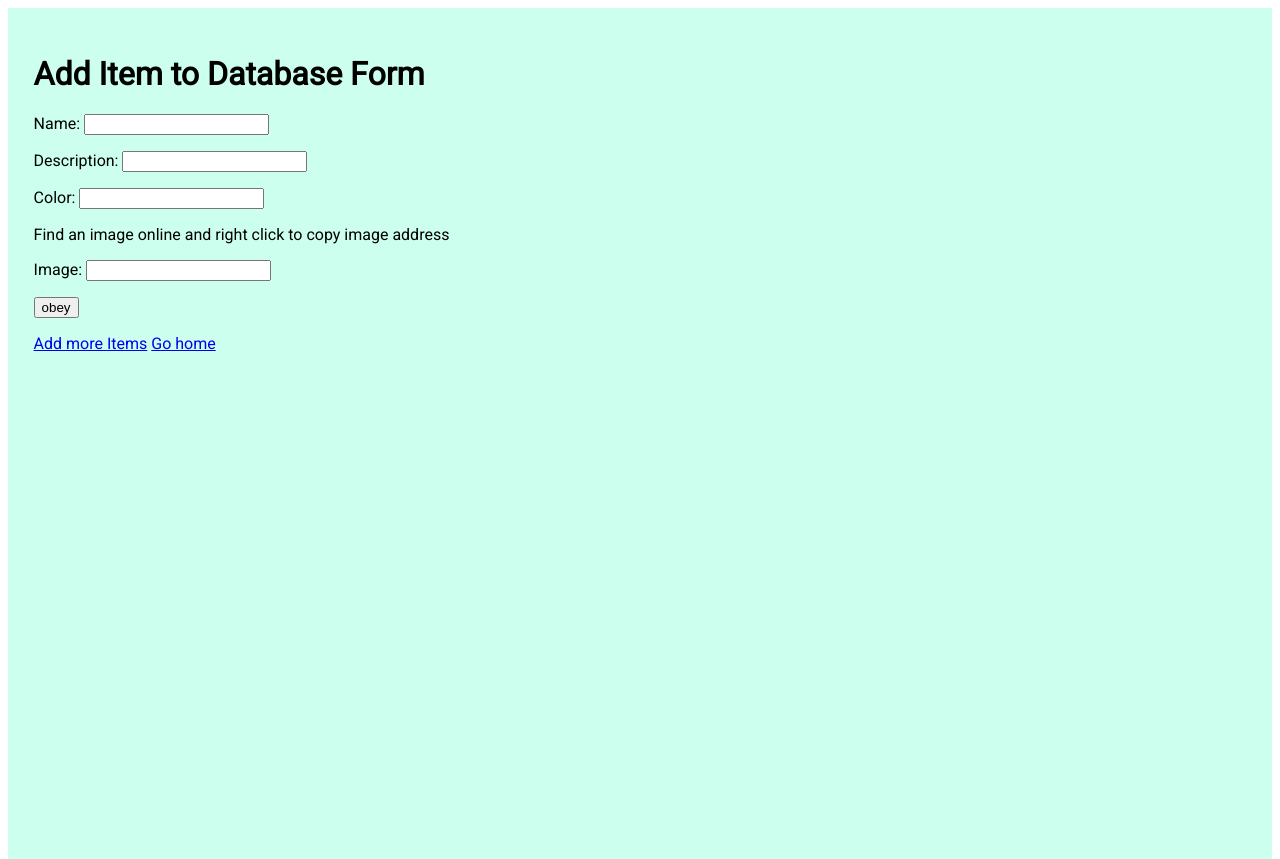
After one commit to codejoy-wins/DjangoUnchained, a Django app: template apps/newApp/templates/newApp/addItem.html in a window 1280 px wide. The commit adds this page. Run offline with Django 3.2, Linux system fonts and the light colour scheme; the template is opened without the code that fills it, so the values that code supplies are empty.

```diff
--- a/apps/newApp/static/newApp/css/style.css
+++ b/apps/newApp/static/newApp/css/style.css
@@ -11,6 +11,7 @@ body{
     padding: 2vw;
     background-color: rgba(127, 255, 212, 0.39);
     height: 100%;
+    font-family: 'Roboto', sans-serif;
 }
 
 #first{
@@ -46,3 +47,17 @@ body{
     font-size: 5vw;
     color: blue;
 }
+#db{
+    height: 80%;
+    overflow: auto;
+}
+#pic{
+    height: 70vw;
+    width: 100%;
+}
+
+#inside{
+    background-color: rgba(245, 245, 245, 0.342);
+    text-align: center;
+    padding: 2vw;
+}
--- /dev/null
+++ b/apps/newApp/templates/newApp/addItem.html
@@ -0,0 +1,32 @@
+<!DOCTYPE html>
+<html lang="en">
+<head>
+    <meta charset="UTF-8">
+    <meta name="viewport" content="width=device-width, initial-scale=1.0">
+    <meta http-equiv="X-UA-Compatible" content="ie=edge">
+    <title>Document</title>
+    <link rel="stylesheet" href="../../static/newApp/css/style.css">
+    <link href="https://fonts.googleapis.com/css?family=Roboto" rel="stylesheet">
+
+</head>
+<body>
+    <div id="container">
+        <h1>Add Item to Database Form</h1>
+        <form action="/dbAddItem" method="POST">
+            {% csrf_token %}
+            <p>Name: <input type="text" name="name"></p>
+            <p>Description: <input type="text" name="description"></p>
+            <p>Color: <input type="text" name="color"></p>
+            <p>Find an image online and right click to copy image address</p>
+            <p>Image: <input type="text" name="img"></p>
+
+            <p><input type="submit" value="obey"></p>
+        </form>
+        <div id="third">
+            <a href="/addItem">Add more Items</a>
+            <a href="/">Go home</a>
+        </div>
+    </div>
+
+</body>
+</html>
--- a/apps/newApp/templates/newApp/alt.html
+++ b/apps/newApp/templates/newApp/alt.html
@@ -0,0 +1 @@
+<!-- https://steamcdn-a.akamaihd.net/steam/apps/320/ss_aee760995a2913908a7d4d0471ca81a22232f4a6.1920x1080.jpg?t=1512752170 -->
--- a/apps/newApp/templates/newApp/index.html
+++ b/apps/newApp/templates/newApp/index.html
@@ -6,6 +6,8 @@
     <meta http-equiv="X-UA-Compatible" content="ie=edge">
     <title>Home Page for New App</title>
     <link rel="stylesheet" href="../../static/newApp/css/style.css">
+    <link href="https://fonts.googleapis.com/css?family=Roboto" rel="stylesheet">
+
 </head>
 <body>
     <div id="container">
@@ -15,6 +17,10 @@
         <div id="second">
             <a href="other">how to fool a blonde?</a>
         </div>
+        <div id="third">
+            <a href="/addItem"> Add item to database </a>
+            <a href="/display"> See DB Items</a>
+        </div>
     </div>
 
     <script src="../../static/newApp/js/nerves.js"></script>
--- a/apps/newApp/urls.py
+++ b/apps/newApp/urls.py
@@ -5,6 +5,11 @@ from . import views
 urlpatterns = [
     url(r'^$', views.index),
     url(r'^other$', views.other),
+    url(r'^addItem$', views.addItem),
+    url(r'^dbAddItem$', views.dbAddItem),
+    url(r'^display$', views.displayItems),
+    url(r'^delete/(?P<item_id>\d+)$', views.destroy),
+
     url(r'^', views.odell),
 
 ]
```
Also changed, not shown: apps/newApp/models.py (+8 -3 lines), apps/newApp/templates/newApp/displayItems.html (added, +34 -0 lines), apps/newApp/views.py (+29 -1 lines), apps/newApp/migrations/0001_initial.py (added), apps/newApp/migrations/0002_item_color.py (added), apps/newApp/migrations/0003_item_img.py (added), apps/newApp/migrations/0004_item_review.py (added), db.sqlite3, 7 other files.
